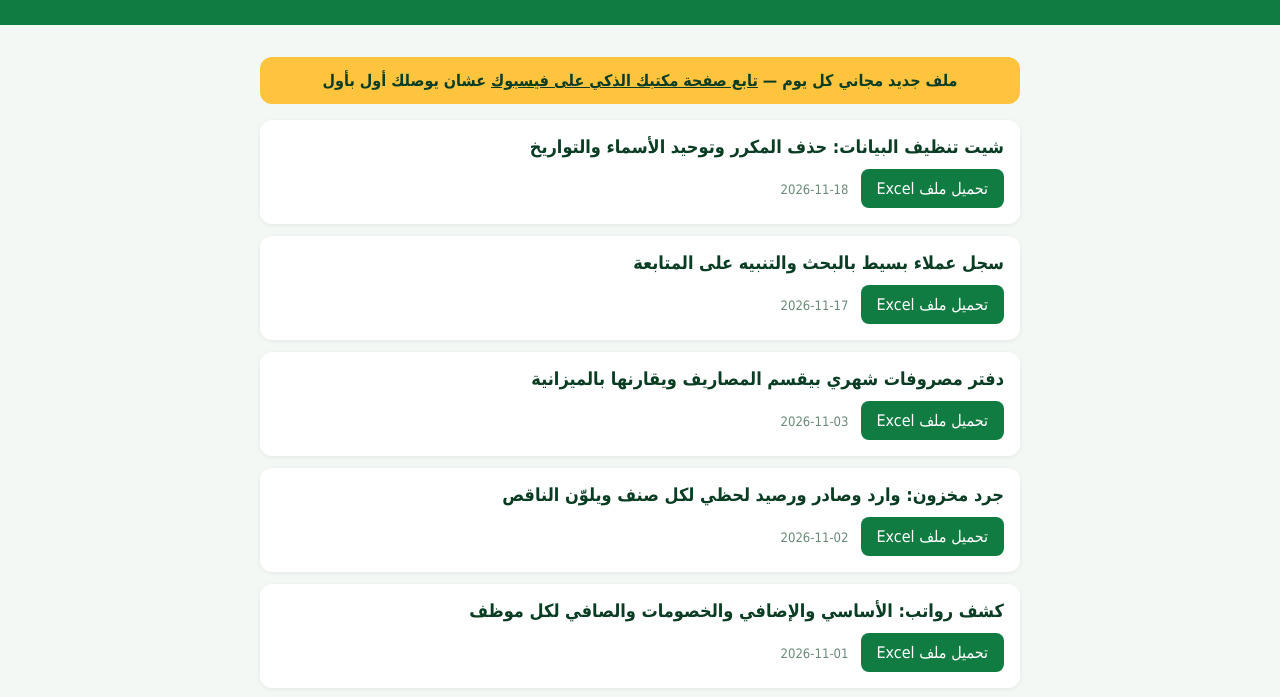
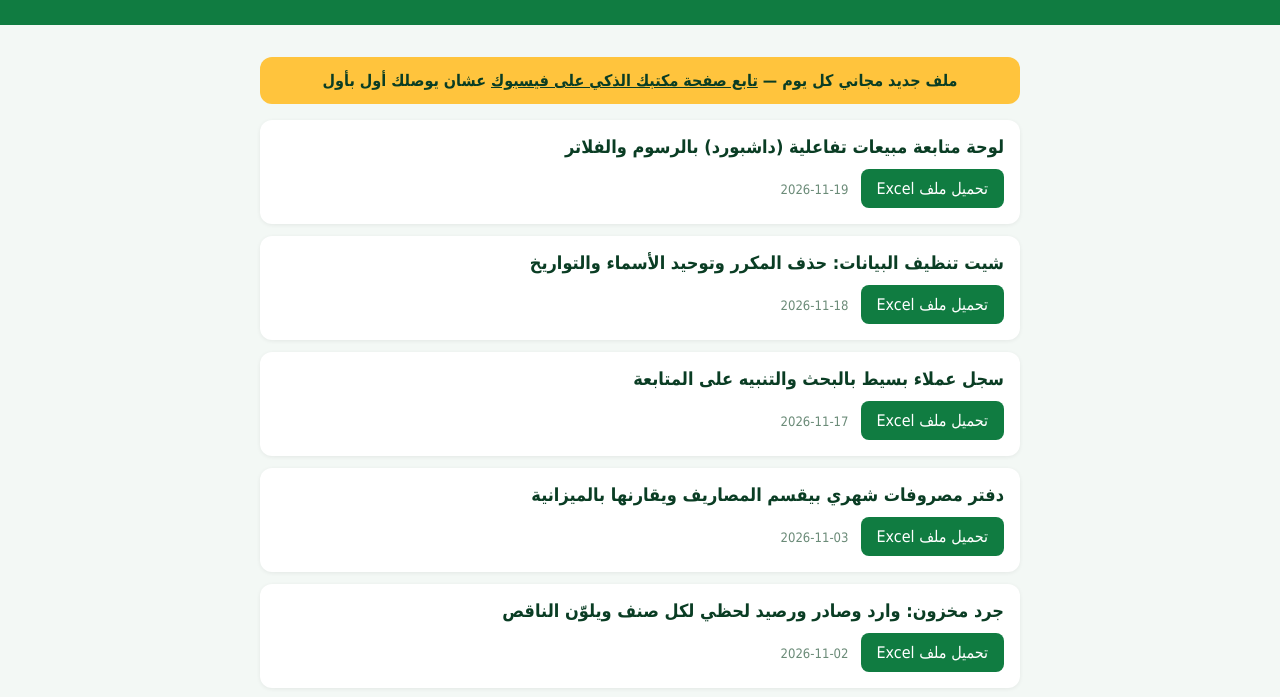
Before and after one commit to matya1406-coder/free-tools, a plain HTML site: page smart-office/index.html in a window 1280 px wide. Shown: the part 86-783 px from the top of the page. Drawn offline with Linux system fonts and the light colour scheme.

Commit message:
Smart Office library page

```diff
--- a/smart-office/index.html
+++ b/smart-office/index.html
@@ -11,6 +11,7 @@ border-radius:8px;text-decoration:none;margin-left:12px}span{color:#6b8b78;font-
 <header><h1>مكتبة ملفات مكتبك الذكي</h1><div>ملفات Excel جاهزة ومجانية للشركات الصغيرة</div></header>
 <main><p class="follow">ملف جديد مجاني كل يوم — <a href="https://www.facebook.com/profile.php?id=61596221452286">تابع صفحة مكتبك الذكي على فيسبوك</a> عشان يوصلك أول بأول</p>
 <ul>
+<li><h2>لوحة متابعة مبيعات تفاعلية (داشبورد) بالرسوم والفلاتر</h2><a class="btn" href="2026-11-19.xlsx" download>تحميل ملف Excel</a><span>2026-11-19</span></li>
 <li><h2>شيت تنظيف البيانات: حذف المكرر وتوحيد الأسماء والتواريخ</h2><a class="btn" href="2026-11-18.xlsx" download>تحميل ملف Excel</a><span>2026-11-18</span></li>
 <li><h2>سجل عملاء بسيط بالبحث والتنبيه على المتابعة</h2><a class="btn" href="2026-11-17.xlsx" download>تحميل ملف Excel</a><span>2026-11-17</span></li>
 <li><h2>دفتر مصروفات شهري بيقسم المصاريف ويقارنها بالميزانية</h2><a class="btn" href="2026-11-03.xlsx" download>تحميل ملف Excel</a><span>2026-11-03</span></li>
```
